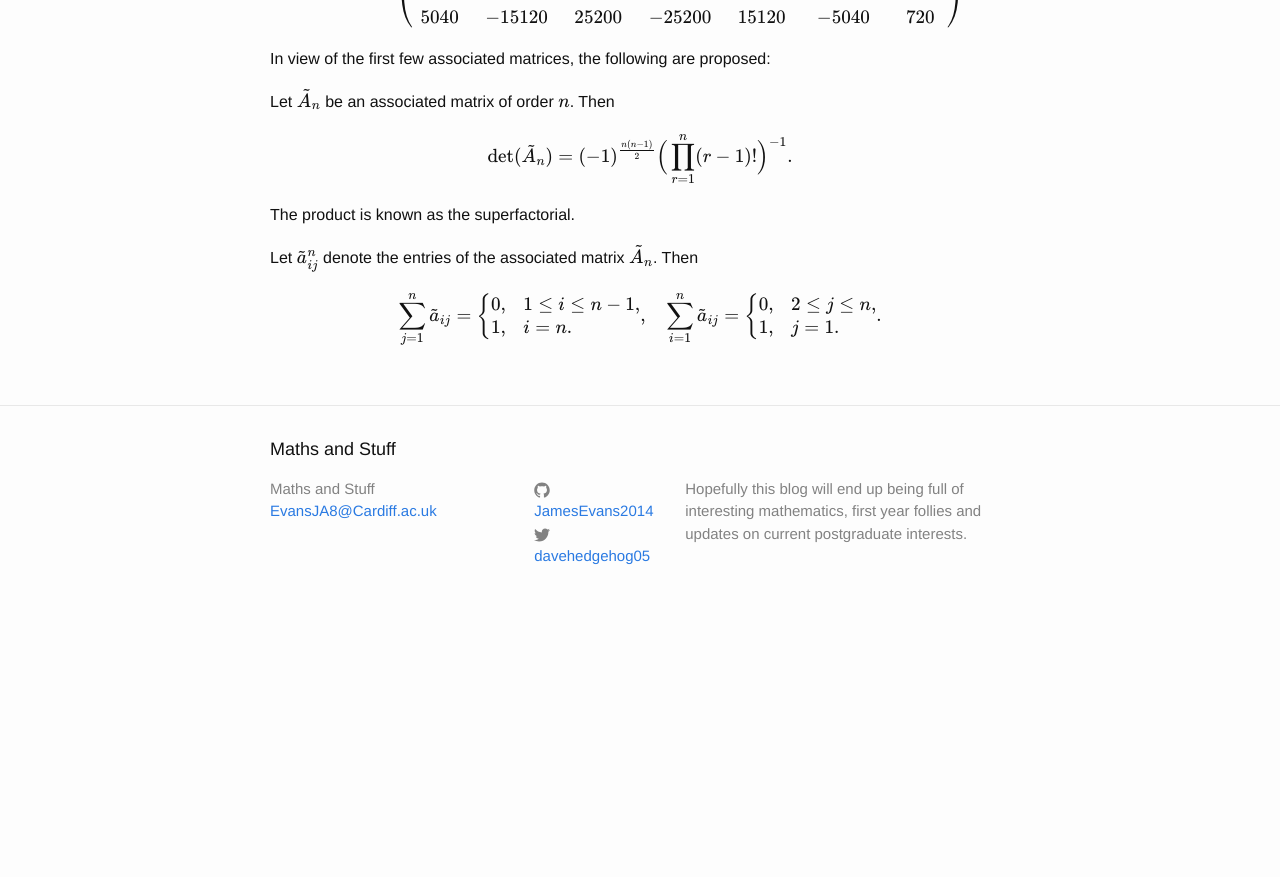
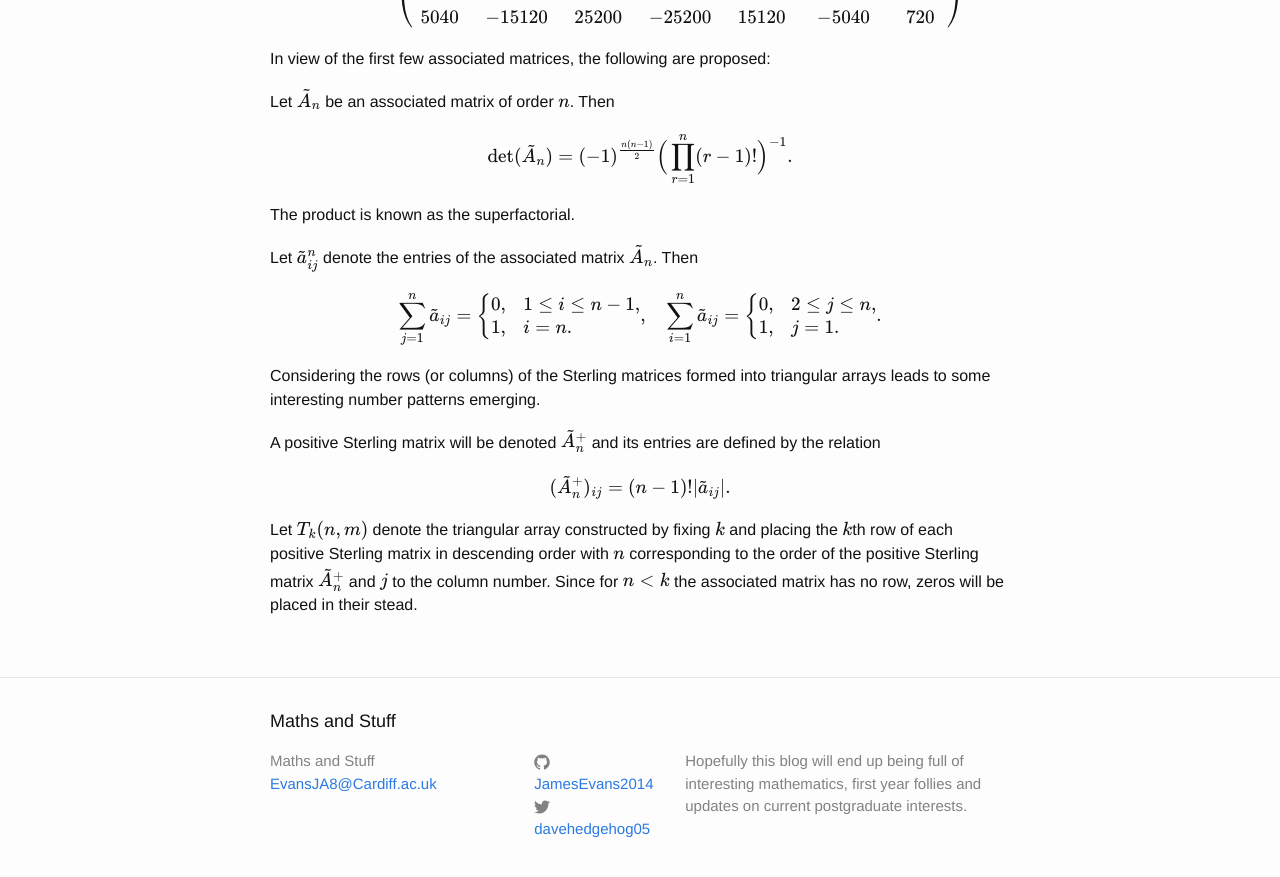
Before and after one commit to JamesEvans2014/JamesEvans2014.github.io, a Jekyll site: the page built from _posts/2014-10-25-Stirling-Matrices-Part-2.md, in a window 1280 px wide and 900 px high, scrolled down 936 px. Shown: the top 877 px of the window. Built offline with Jekyll 4.4.1, drawn with Linux system fonts in a browser that asks for light colours; formulas are drawn with MathJax 3; before the commit the page ends 1564 px from its top, so only the background shows below that.

Commit message:
Update 2014-10-25-Stirling-Matrices-Part-2.md

```diff
--- a/_posts/2014-10-25-Stirling-Matrices-Part-2.md
+++ b/_posts/2014-10-25-Stirling-Matrices-Part-2.md
@@ -40,3 +40,12 @@ Let \\(\tilde {a}^n\_{ij}\\) denote the entries of the associated matrix \\(\til
 \sum\_{i=1}^n\tilde {a}\_{ij}= \begin {cases} 0,\ \ \ 2\leq j\leq n,\\\ 1,\ \ \ j=1.\end {cases}.
 \end {equation}
 \\]
+
+Considering the rows (or columns) of the Sterling matrices formed into triangular arrays leads to some interesting number patterns emerging.
+
+A positive Sterling matrix will be denoted \\(\tilde {A}^+\_n\\) and its entries are defined by the relation
+\\[
+(\tilde {A}^+\_n)\_{ij}=(n-1)!|\tilde {a}\_{ij}|.
+\\]
+
+Let \\(T\_k(n,m)\\) denote the triangular array constructed by fixing \\(k\\) and placing the \\(k\\)th row of each positive Sterling matrix in descending order with \\(n\\) corresponding to the order of the positive Sterling matrix \\(\tilde {A}^+\_n\\) and \\(j\\) to the column number. Since for \\(n<k\\) the associated matrix has no row, zeros will be placed in their stead.
```
